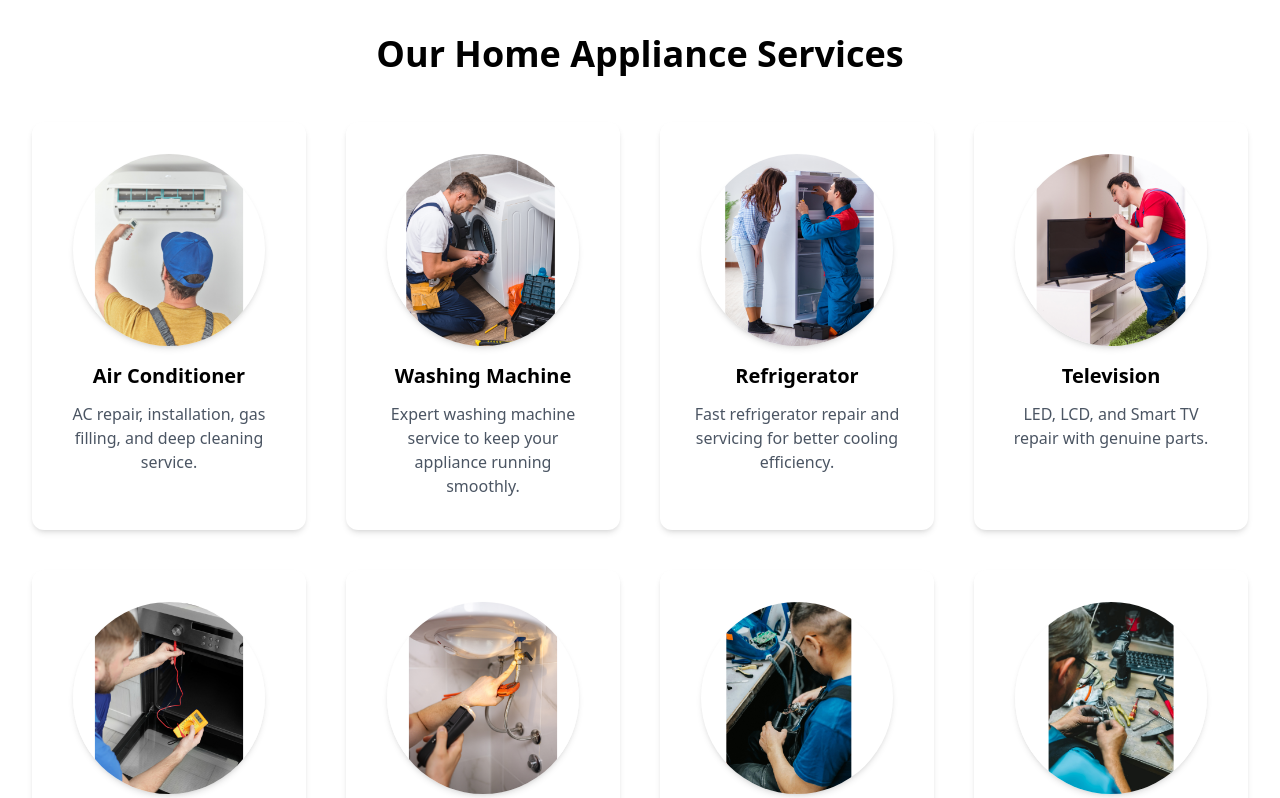
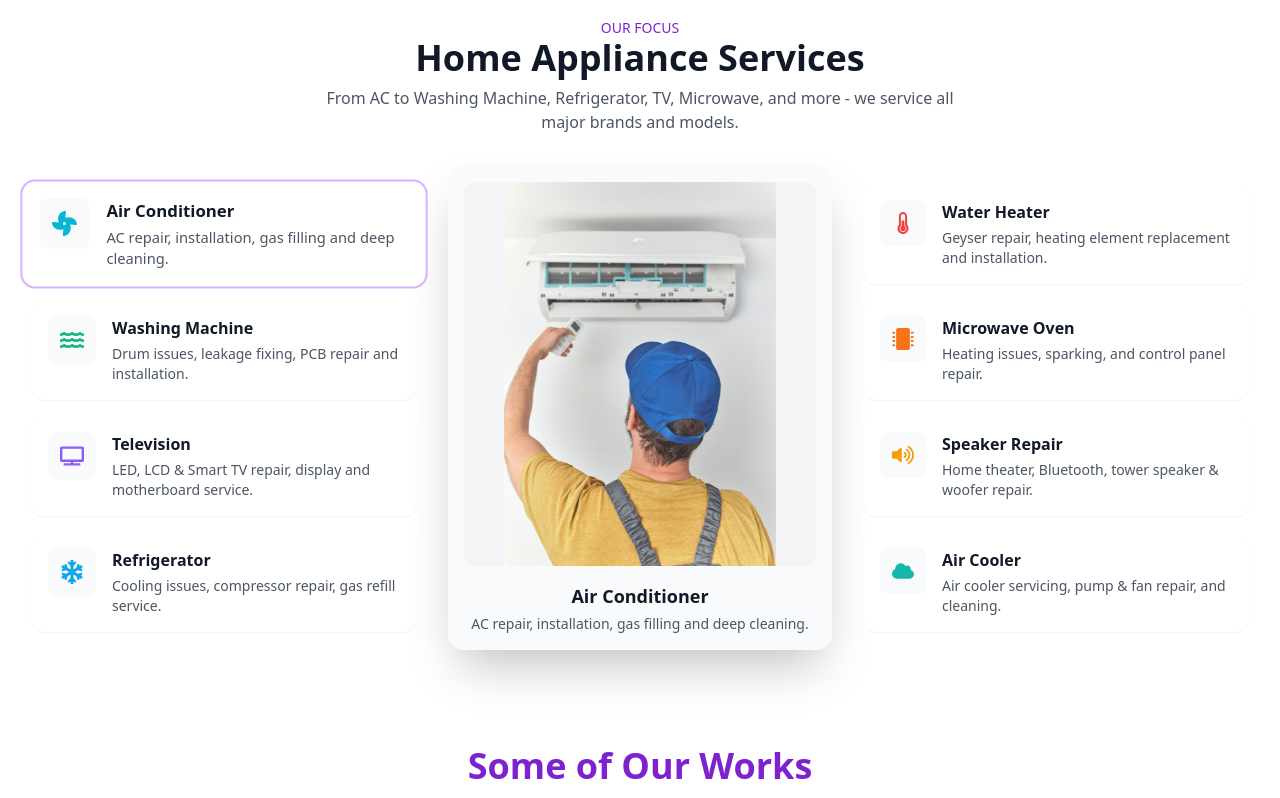
Before and after one commit to vgsanjaykumar/msk, a React (Vite) app: page / in a window 1280 px wide. Shown: the part 4800-5598 px from the top of the page. Built offline with nearby package versions, Linux system fonts and the light colour scheme.

Commit message:
new section foucus

```diff
--- a/src/App.jsx
+++ b/src/App.jsx
@@ -11,6 +11,7 @@ import ContactPage from './component/ContactPage'
 import Gallery from './component/Gallery'
 import BrandsSwiper from './component/BrandSwiper'
 import FloatingActions from './component/Floating'
+import FocusGrid from './component/Foucus'
 
 const App = () => {
   return (
@@ -18,10 +19,12 @@ const App = () => {
       <Navbar />
       <Hero />
       <ServicesPage />
+
       <BrandsSwiper />
       <AboutPage />
       <WhyChooseUs />
-      <ServiceBoxes />
+      <FocusGrid />
+      {/* <ServiceBoxes /> */}
       <Gallery />
       <ContactPage />
       <Footer />
--- a/src/component/AboutPage.jsx
+++ b/src/component/AboutPage.jsx
@@ -87,7 +87,7 @@ export default function AboutPage() {
         mt-16 text-center
         p-10 rounded-xl shadow-lg
         bg-purple-100 dark:bg-white/10
-        border border-purple-300 dark:border-white/10
+        border border-purple-200 dark:border-white/10
     "
                 >
                     <div className="flex items-center justify-center gap-3 mt-4">
--- a/src/component/ContactPage.jsx
+++ b/src/component/ContactPage.jsx
@@ -72,7 +72,7 @@ export default function ContactPage() {
 
                 <div className="grid grid-cols-1 md:grid-cols-2 gap-8 lg:gap-12">
 
-                    <aside className="rounded-xl overflow-hidden shadow-lg bg-gray-50 dark:bg-slate-800">
+                    <aside className="rounded-xl overflow-hidden shadow-lg bg-purple-200 dark:bg-slate-800">
 
 
                         <div className="w-full h-44 sm:h-56 md:h-64 lg:h-72 overflow-hidden">
@@ -85,7 +85,7 @@ export default function ContactPage() {
 
 
                         <div className="p-6 sm:p-8">
-                            <h2 className="text-xl sm:text-2xl font-bold text-black dark:text-white">
+                            <h2 className="text-xl sm:text-2xl font-bold text-purple-600 dark:text-white">
                                 Contact MSK Solution
                             </h2>
 
@@ -167,9 +167,9 @@ export default function ContactPage() {
                     </aside>
 
 
-                    <main className="rounded-xl p-6 sm:p-8 shadow-lg bg-white dark:bg-slate-800">
+                    <main className="rounded-xl p-6 sm:p-8 shadow-lg bg-purple-200 dark:bg-slate-800">
 
-                        <h3 className="text-lg sm:text-xl font-semibold text-black dark:text-white">
+                        <h3 className="text-lg sm:text-xl font-semibold text-purple-600 dark:text-white">
                             Book a Service
                         </h3>
 
@@ -177,7 +177,7 @@ export default function ContactPage() {
 
 
                             <div>
-                                <label className="text-sm font-medium">Service</label>
+                                <label className="text-sm font-medium text-black dark:text-white">Service</label>
                                 <select
                                     value={form.service}
                                     onChange={(e) => setForm({ ...form, service: e.target.value })}
--- /dev/null
+++ b/src/component/Foucus.jsx
@@ -0,0 +1,170 @@
+// FocusGrid.jsx
+import React, { useState } from "react";
+import { motion, AnimatePresence } from "framer-motion";
+import {
+    FaSnowflake,
+    FaTv,
+    FaWater,
+    FaFan,
+    FaThermometerHalf,
+    FaVolumeUp,
+    FaMicrochip,
+    FaCloud,
+} from "react-icons/fa";
+
+
+const images = {
+    ac: "/assets/servies/ac.png",
+    washing: "/assets/servies/washing machine.png",
+    tv: "/assets/servies/tv.png",
+    fridge: "/assets/servies/Refrigerator.png",
+    heater: "/assets/servies/water.png",
+    microwave: "/assets/servies/Microwave Oven.png",
+    speaker: "/assets/servies/speaker.png",
+    aircooler: "/assets/servies/air cooler.png",
+};
+
+export default function FocusGrid() {
+    const items = [
+        {
+            id: "ac",
+            title: "Air Conditioner",
+            desc: "AC repair, installation, gas filling and deep cleaning.",
+            icon: <FaFan size={24} className="text-cyan-500" />,
+        },
+        {
+            id: "washing",
+            title: "Washing Machine",
+            desc: "Drum issues, leakage fixing, PCB repair and installation.",
+            icon: <FaWater size={24} className="text-emerald-500" />,
+        },
+        {
+            id: "tv",
+            title: "Television",
+            desc: "LED, LCD & Smart TV repair, display and motherboard service.",
+            icon: <FaTv size={24} className="text-violet-500" />,
+        },
+        {
+            id: "fridge",
+            title: "Refrigerator",
+            desc: "Cooling issues, compressor repair, gas refill service.",
+            icon: <FaSnowflake size={24} className="text-sky-500" />,
+        },
+        {
+            id: "heater",
+            title: "Water Heater",
+            desc: "Geyser repair, heating element replacement and installation.",
+            icon: <FaThermometerHalf size={22} className="text-red-500" />,
+        },
+        {
+            id: "microwave",
+            title: "Microwave Oven",
+            desc: "Heating issues, sparking, and control panel repair.",
+            icon: <FaMicrochip size={22} className="text-orange-500" />,
+        },
+        {
+            id: "speaker",
+            title: "Speaker Repair",
+            desc: "Home theater, Bluetooth, tower speaker & woofer repair.",
+            icon: <FaVolumeUp size={22} className="text-amber-500" />,
+        },
+        {
+            id: "aircooler",
+            title: "Air Cooler",
+            desc: "Air cooler servicing, pump & fan repair, and cleaning.",
+            icon: <FaCloud size={22} className="text-teal-500" />,
+        },
+    ];
+
+    const [active, setActive] = useState("ac");
+
+    // helper to find the active item object
+    const activeItem = items.find((i) => i.id === active);
+
+    return (
+        <section className="w-full py-12 bg-white dark:bg-slate-900 transition-colors">
+            <div className="max-w-7xl mx-auto px-4 sm:px-6 lg:px-8">
+                {/* heading */}
+                <div className="text-center mb-8">
+                    <p className="text-sm font-medium text-purple-700 dark:text-white">OUR FOCUS</p>
+                    <h2 className="text-2xl sm:text-3xl md:text-4xl font-bold text-gray-900 dark:text-white">
+                        Home Appliance Services
+                    </h2>
+                    <p className="mt-2 text-gray-600 dark:text-gray-300 max-w-2xl mx-auto">
+                        From AC to Washing Machine, Refrigerator, TV, Microwave, and more - we service all major brands and models.
+                    </p>
+                </div>
+
+                {/* layout: left stack (4) | center image | right stack (4) */}
+                <div className="grid grid-cols-1 lg:grid-cols-3 gap-8 items-center">
+                    {/* LEFT stack: first 4 */}
+                    <div className="space-y-4">
+                        {items.slice(0, 4).map((it) => (
+                            <button
+                                key={it.id}
+                                onClick={() => setActive(it.id)}
+                                className={`w-full text-left rounded-xl p-4 flex gap-4 items-start shadow-sm transition-all
+                ${active === it.id ? "scale-105 ring-2 ring-purple-300 dark:ring-cyan-300  shadow-lg" : "hover:-translate-y-1 hover:shadow-md"}
+                bg-white dark:bg-slate-800`}
+                                aria-pressed={active === it.id}
+                            >
+                                <div className="p-3 rounded-lg bg-gray-50 dark:bg-white/5 shrink-0">
+                                    {it.icon}
+                                </div>
+                                <div>
+                                    <h3 className="text-sm sm:text-base font-semibold text-gray-900 dark:text-white">{it.title}</h3>
+                                    <p className="mt-1 text-xs sm:text-sm text-gray-600 dark:text-gray-300">{it.desc}</p>
+                                </div>
+                            </button>
+                        ))}
+                    </div>
+
+                    {/* CENTER image area */}
+                    <div className="flex items-center justify-center">
+                        <div className="w-full max-w-lg rounded-2xl overflow-hidden bg-gray-50 dark:bg-slate-800 p-4 shadow-2xl">
+                            <AnimatePresence mode="wait">
+                                <motion.img
+                                    key={active}
+                                    src={images[active]}
+                                    alt={active}
+                                    initial={{ opacity: 0, scale: 0.98 }}
+                                    animate={{ opacity: 1, scale: 1 }}
+                                    exit={{ opacity: 0, scale: 0.98 }}
+                                    transition={{ duration: 0.45 }}
+                                    className="w-full h-72 sm:h-80 md:h-96 object-cover rounded-xl bg-gray-100"
+                                />
+                            </AnimatePresence>
+
+                            <div className="mt-4 text-center">
+                                <h4 className="text-lg font-semibold text-gray-900 dark:text-white">{activeItem.title}</h4>
+                                <p className="text-sm text-gray-600 dark:text-gray-300 mt-1 max-w-xl mx-auto">{activeItem.desc}</p>
+                            </div>
+                        </div>
+                    </div>
+
+                    {/* RIGHT stack: last 4 */}
+                    <div className="space-y-4">
+                        {items.slice(4).map((it) => (
+                            <button
+                                key={it.id}
+                                onClick={() => setActive(it.id)}
+                                className={`w-full text-left rounded-xl p-4 flex gap-4 items-start shadow-sm transition-all
+                ${active === it.id ? "scale-105 ring-2 ring-purple-300  dark:ring-cyan-300 shadow-lg" : "hover:-translate-y-1 hover:shadow-md"}
+                bg-white dark:bg-slate-800`}
+                                aria-pressed={active === it.id}
+                            >
+                                <div className="p-3 rounded-lg bg-gray-50 dark:bg-white/5 shrink-0">
+                                    {it.icon}
+                                </div>
+                                <div>
+                                    <h3 className="text-sm sm:text-base font-semibold text-gray-900 dark:text-white">{it.title}</h3>
+                                    <p className="mt-1 text-xs sm:text-sm text-gray-600 dark:text-gray-300">{it.desc}</p>
+                                </div>
+                            </button>
+                        ))}
+                    </div>
+                </div>
+            </div>
+        </section>
+    );
+}
--- a/src/component/Gallery.jsx
+++ b/src/component/Gallery.jsx
@@ -44,7 +44,7 @@ export default function GalleryMasonry({ count = 9, images = defaultImages }) {
 
                 {/* Heading */}
                 <div className="text-center mb-8">
-                    <h2 className="text-2xl sm:text-3xl md:text-4xl font-bold text-gray-900 dark:text-white">
+                    <h2 className="text-2xl sm:text-3xl md:text-4xl font-bold text-purple-700 dark:text-white">
                         Some of Our Works
                     </h2>
                     <p className="mt-2 text-sm sm:text-base text-gray-600 dark:text-gray-300 max-w-2xl mx-auto">
```
